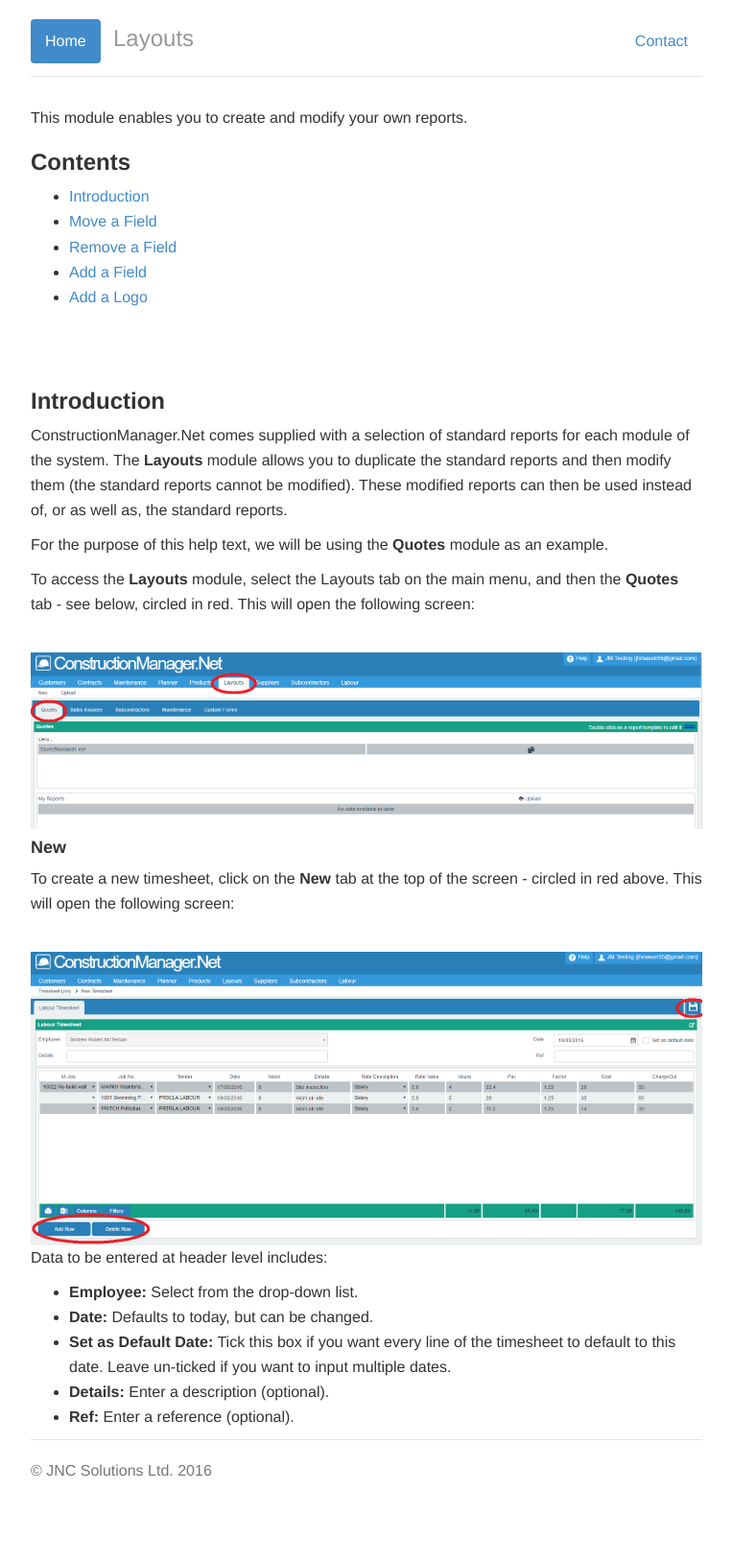
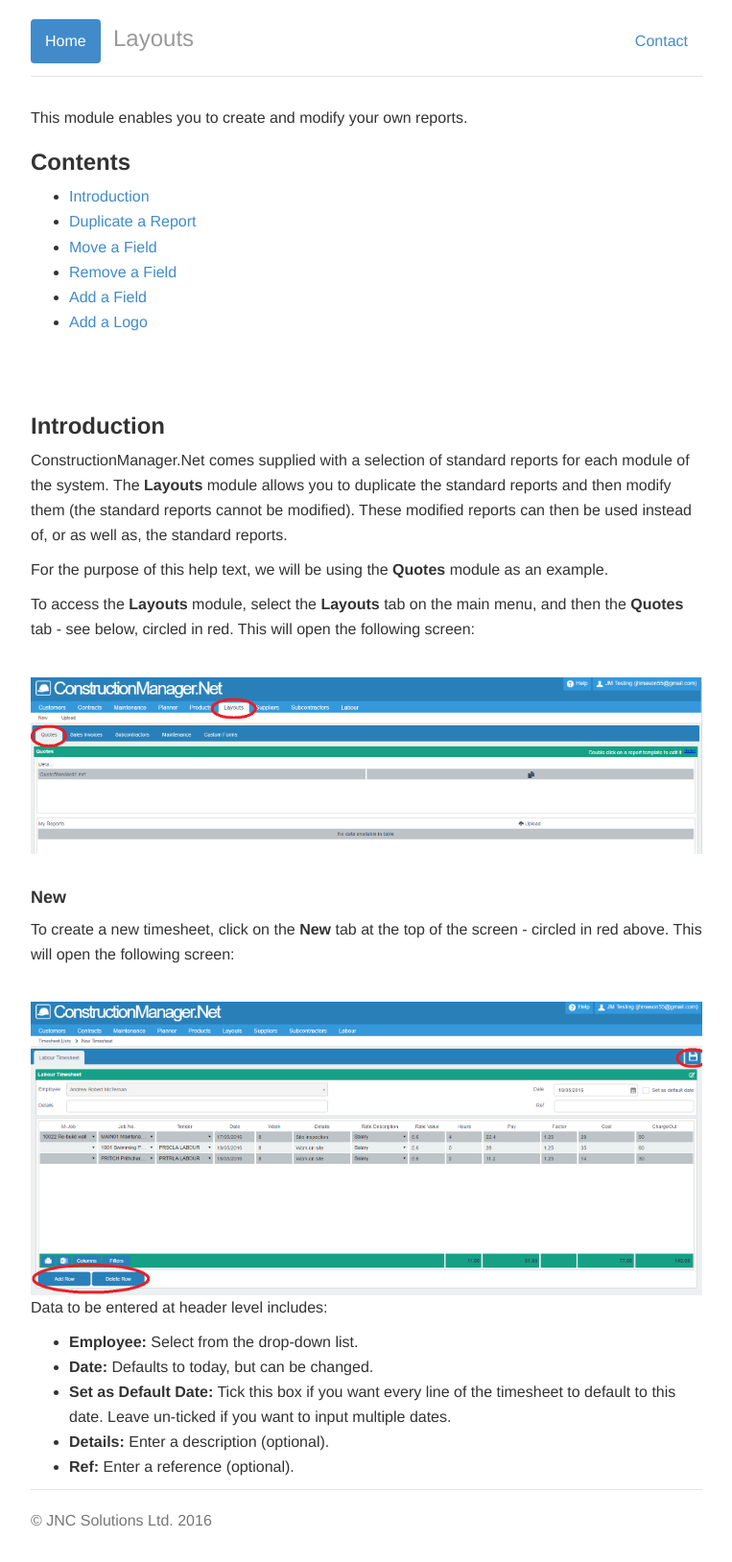
Before and after one commit to JNCSolutions/ConstructionManagerDocs, a Jekyll site: the page built from layouts.html, in a window 1280 px wide. Shown: the whole page at 96% size, without its empty margins (258-1021 px from the left). Built offline with Jekyll 4.4.1, drawn with Linux system fonts in a browser that asks for light colours; before the commit the page ends 1576 px from its top, so only the background shows below that.

Commit message:
Update layouts.html

```diff
--- a/layouts.html
+++ b/layouts.html
@@ -8,6 +8,7 @@
   <h3><b>Contents</b></h3>
     <ul>
       <li><a href="#introduction">Introduction</a></li>
+      <li><a href="#duplicate-a-report">Duplicate a Report</a></li>
       <li><a href="#move-a-field">Move a Field</a></li>
       <li><a href="#remove-a-field">Remove a Field</a></li>
       <li><a href="#add-a-field">Add a Field</a></li>
@@ -21,12 +22,12 @@
         (the standard reports cannot be modified).
         These modified reports can then be used instead of, or as well as, the standard reports.</p>
     <p>For the purpose of this help text, we will be using the <b>Quotes</b> module as an example.</p>
-    <p>To access the <b>Layouts</b> module, select the Layouts tab on the main menu,
+    <p>To access the <b>Layouts</b> module, select the <b>Layouts</b> tab on the main menu,
         and then the <b>Quotes</b> tab - see below, circled in red.
          This will open the following screen:</p>
       <br>
     <img src="img/Layouts_List_01.PNG" style="width: 100%;">
-    <br>
+    <br> <br>
 
 
     <h4 id="new"><b>New</b></h4>
```
